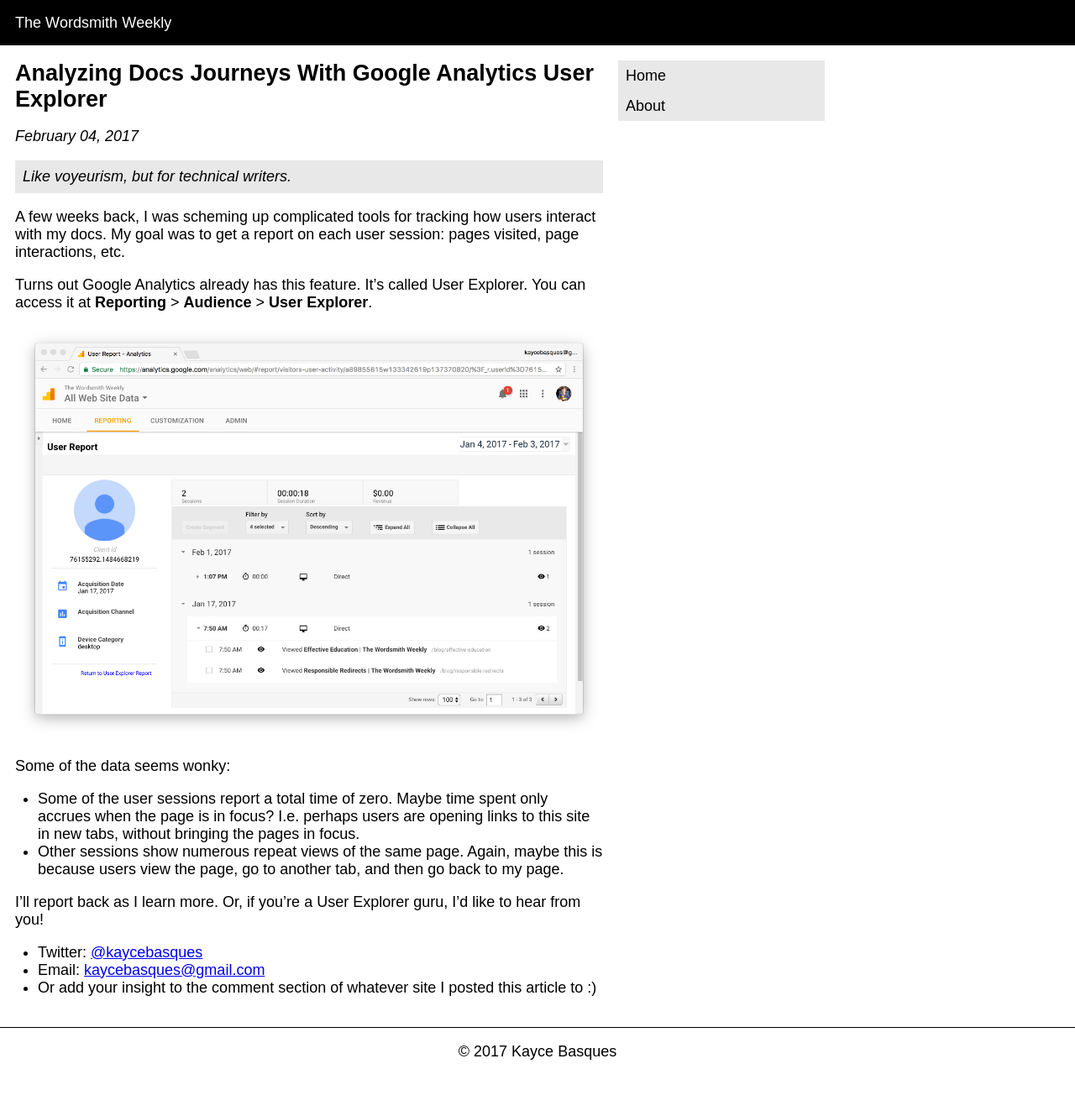
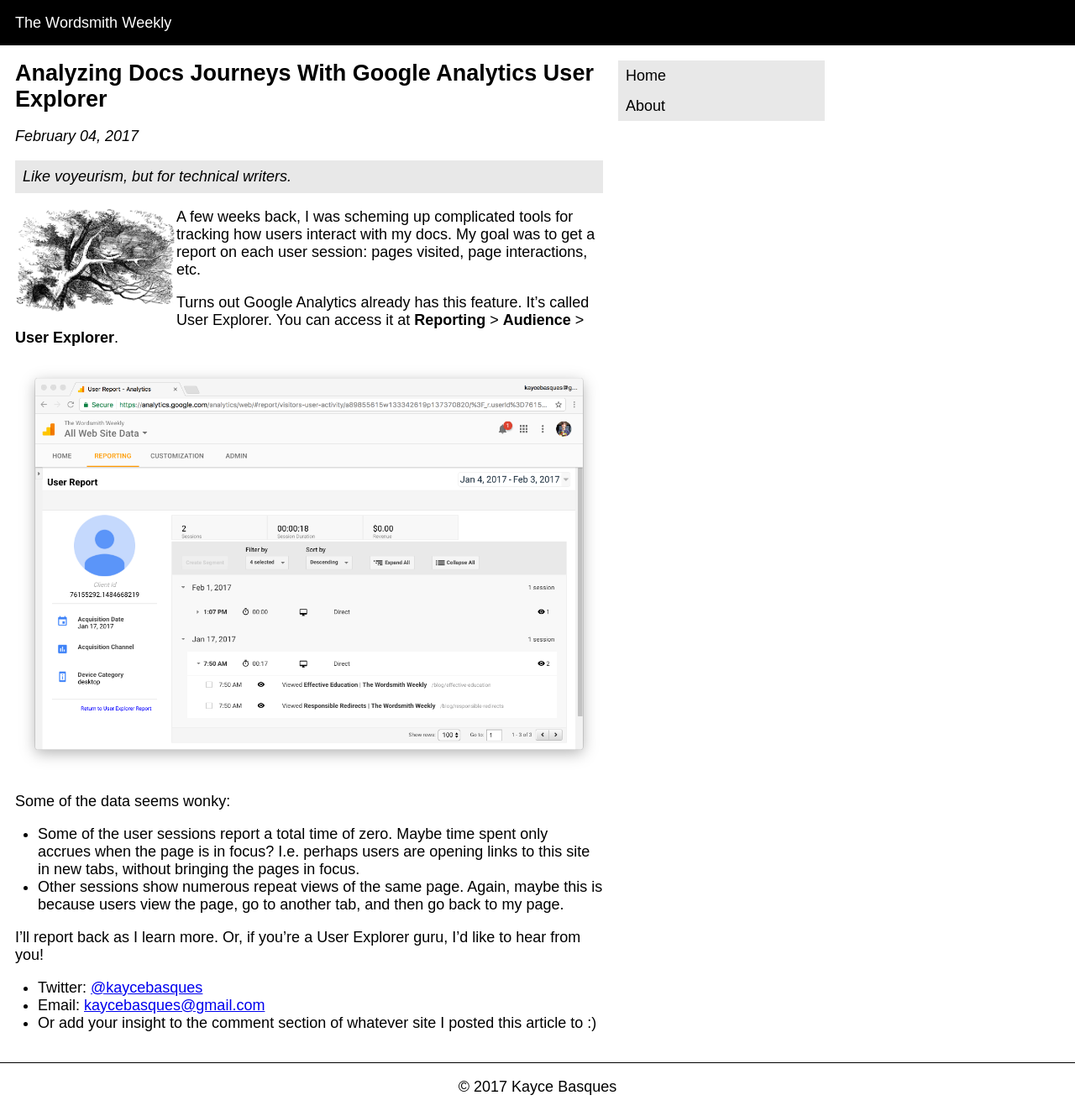
Before and after one commit to kaycebasques/wordsmithweekly, a Jekyll site: the page built from _posts/2017-02-04-google-analytics-user-explorer.markdown, in a window 1280 px wide and 1323 px high. Shown: the whole window at 84% size. Built offline with Jekyll 4.4.1, drawn with Linux system fonts in a browser that asks for light colours.

Commit message:
add leader photo to "user explorer" post

```diff
--- a/_posts/2017-02-04-google-analytics-user-explorer.markdown
+++ b/_posts/2017-02-04-google-analytics-user-explorer.markdown
@@ -5,6 +5,9 @@
 permalink: blog/google-analytics-user-explorer
 summary: Like voyeurism, but for technical writers.
 ---
+
+<img src="/imgs/cheshire.png" class="content__leader"
+     alt="A creepy photo of the Cheshire Cat."/>
 
 A few weeks back, I was scheming up complicated tools for tracking how users
 interact with my docs. My goal was to get a report on each user session: pages
```
Also changed, not shown: imgs/cheshire.png (added).
